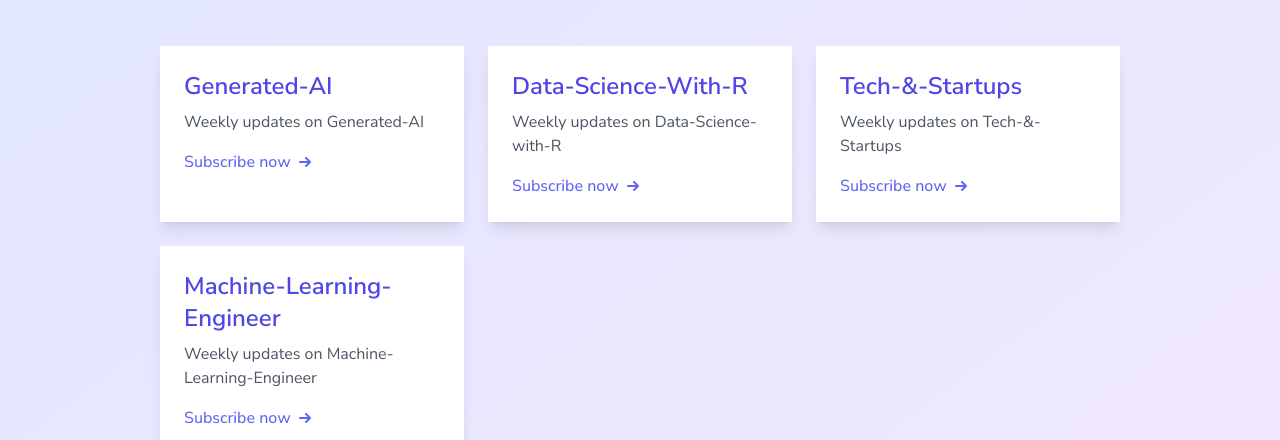
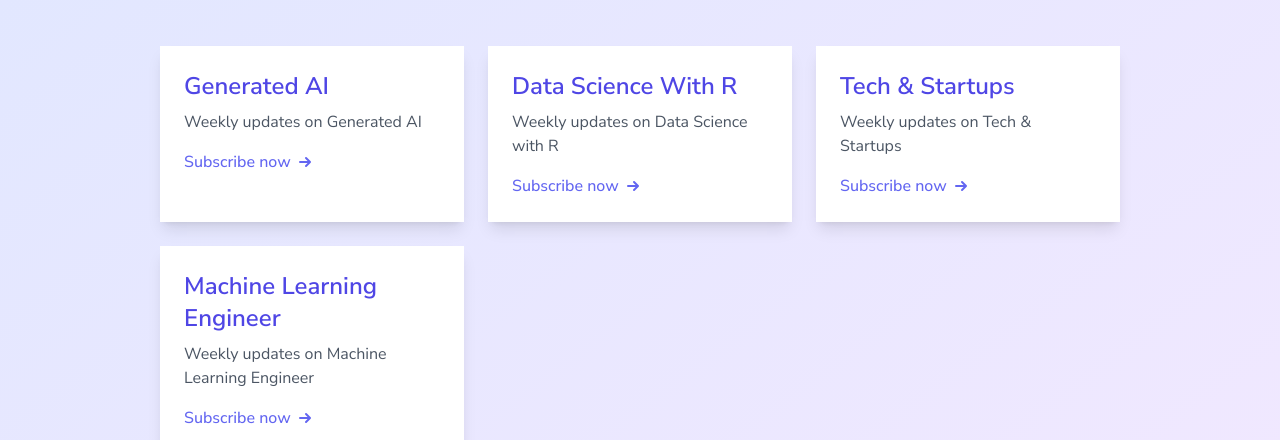
Before and after one commit to alastairrushworth/blaze.email, a Next.js app: page / in a window 1280 px wide. Shown: the part 198-638 px from the top of the page. Built offline with nearby package versions, Linux system fonts and the light colour scheme.

Commit message:
Fix newsletter names rendering
---

For more details, open the [Copilot Workspace session](https://copilot-workspace.githubnext.com/alastairrushworth/blaze.email?shareId=XXXX-XXXX-XXXX-XXXX).

```diff
--- a/app/page.tsx
+++ b/app/page.tsx
@@ -17,8 +17,8 @@ export default function Home() {
             href={`/${topic.replace(/\s+/g, '-')}`}
             className="bg-white dark:bg-gray-800 rounded-lg shadow-lg p-6 hover:shadow-xl transition-all duration-300 transform hover:-translate-y-1 hover:scale-105"
           >
-            <h2 className="text-2xl font-semibold capitalize text-indigo-600 dark:text-indigo-300 mb-2">{topic}</h2>
-            <p className="text-gray-600 dark:text-gray-300 mb-4">Weekly updates on {topic}</p>
+            <h2 className="text-2xl font-semibold capitalize text-indigo-600 dark:text-indigo-300 mb-2">{topic.replace(/-/g, ' ')}</h2>
+            <p className="text-gray-600 dark:text-gray-300 mb-4">Weekly updates on {topic.replace(/-/g, ' ')}</p>
             <div className="text-indigo-500 dark:text-indigo-400 font-medium flex items-center">
               Subscribe now
               <svg xmlns="http://www.w3.org/2000/svg" className="h-5 w-5 ml-1" viewBox="0 0 20 20" fill="currentColor">
--- a/app/unsubscribe/page.tsx
+++ b/app/unsubscribe/page.tsx
@@ -77,7 +77,7 @@ export default function UnsubscribePage() {
                     onChange={() => handleTopicToggle(topic)}
                     className="form-checkbox h-5 w-5 text-indigo-600"
                   />
-                  <span className="text-gray-700 dark:text-gray-300 capitalize">{topic}</span>
+                  <span className="text-gray-700 dark:text-gray-300 capitalize">{topic.replace(/-/g, ' ')}</span>
                 </label>
               ))}
             </div>
```
